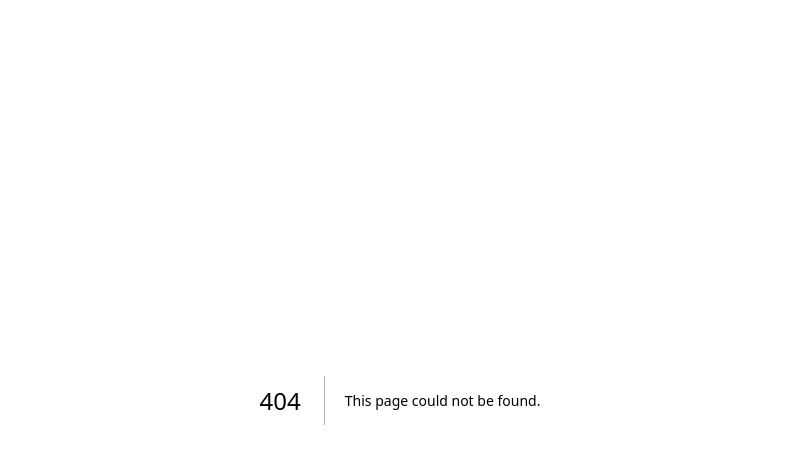
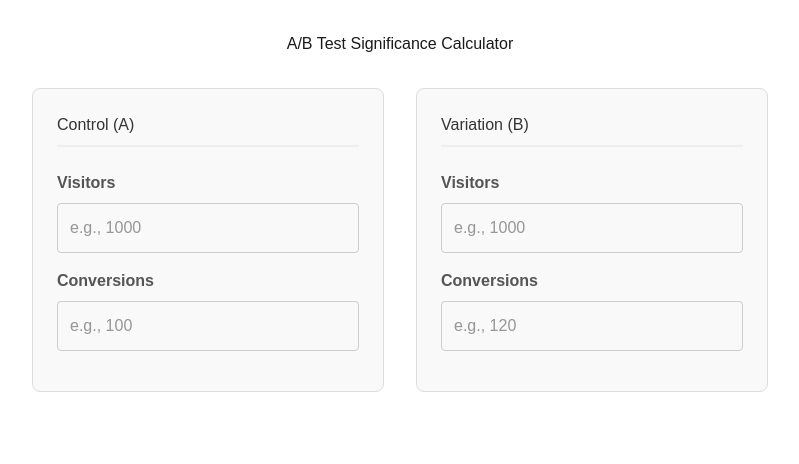
Before and after one commit to GuilhermeM/cxl-calculator, a Next.js app: page /calculator in a window 1280 px wide. Before the commit this address had no page. Shown: the top 464 px of the page, without its empty margins (240-1039 px from the left). Built offline with nearby package versions, Linux system fonts and the light colour scheme.

Commit message:
create calculator page

```diff
--- /dev/null
+++ b/app/calculator/Calculator.module.css
@@ -0,0 +1,113 @@
+.container {
+  padding: 2rem;
+  max-width: 800px;
+  margin: 0 auto;
+  font-family: sans-serif;
+  color: #333;
+}
+
+.title {
+  text-align: center;
+  margin-bottom: 2rem;
+  color: #1a1a1a;
+}
+
+.grid {
+  display: grid;
+  grid-template-columns: 1fr 1fr;
+  gap: 2rem;
+  margin-bottom: 2rem;
+}
+
+.card {
+  border: 1px solid #ddd;
+  border-radius: 8px;
+  padding: 1.5rem;
+  background-color: #f9f9f9;
+}
+
+.card h2 {
+  margin-top: 0;
+  border-bottom: 2px solid #eee;
+  padding-bottom: 0.5rem;
+  margin-bottom: 1.5rem;
+  color: #333;
+}
+
+.inputGroup {
+  margin-bottom: 1rem;
+}
+
+.inputGroup label {
+  display: block;
+  margin-bottom: 0.5rem;
+  font-weight: bold;
+  color: #555;
+}
+
+.inputGroup input {
+  width: 100%;
+  padding: 0.75rem;
+  border: 1px solid #ccc;
+  border-radius: 4px;
+  box-sizing: border-box; /* Important for padding and width to work together */
+}
+
+.results {
+  border: 1px solid #ddd;
+  border-radius: 8px;
+  padding: 1.5rem;
+  background-color: #fff;
+}
+
+.results h2 {
+  margin-top: 0;
+  text-align: center;
+  margin-bottom: 1.5rem;
+}
+
+.resultItem {
+  display: flex;
+  justify-content: space-between;
+  padding: 1rem 0;
+  border-bottom: 1px solid #eee;
+}
+
+.resultItem:last-child {
+  border-bottom: none;
+}
+
+.resultItem span {
+  font-size: 1.1rem;
+}
+
+.resultValue {
+  font-weight: bold;
+}
+
+.significant {
+  color: #28a745; /* Green for significant */
+}
+
+.notSignificant {
+  color: #dc3545; /* Red for not significant */
+}
+
+.summary {
+    text-align: center;
+    font-size: 1.2rem;
+    font-weight: bold;
+    margin-top: 1.5rem;
+}
+
+.resultsPreview {
+    margin-top: 1rem;
+    padding-top: 1rem;
+    border-top: 1px solid #eee;
+}
+
+.resultsPreview p {
+    margin: 0;
+    font-weight: bold;
+    color: #333;
+}
--- /dev/null
+++ b/app/calculator/page.tsx
@@ -0,0 +1,196 @@
+"use client";
+
+import React, { useState, useMemo } from 'react';
+import styles from './Calculator.module.css';
+
+// Standard normal cumulative distribution function
+// This is an approximation. For more accuracy, a library might be needed.
+const standardNormalCdf = (z: number): number => {
+  const p = 0.3275911;
+  const a1 = 0.254829592;
+  const a2 = -0.284496736;
+  const a3 = 1.421413741;
+  const a4 = -1.453152027;
+  const a5 = 1.061405429;
+
+  const sign = z >= 0 ? 1 : -1;
+  const t = 1 / (1 + p * Math.abs(z));
+  const poly = a1 * t + a2 * Math.pow(t, 2) + a3 * Math.pow(t, 3) + a4 * Math.pow(t, 4) + a5 * Math.pow(t, 5);
+  const erf = 1 - poly * Math.exp(-Math.pow(z, 2));
+
+  return 0.5 * (1 + sign * erf);
+};
+
+
+const CalculatorPage = () => {
+  const [visitorsA, setVisitorsA] = useState<number | string>('');
+  const [conversionsA, setConversionsA] = useState<number | string>('');
+  const [visitorsB, setVisitorsB] = useState<number | string>('');
+  const [conversionsB, setConversionsB] = useState<number | string>('');
+
+  const results = useMemo(() => {
+    const vA = Number(visitorsA);
+    const cA = Number(conversionsA);
+    const vB = Number(visitorsB);
+    const cB = Number(conversionsB);
+
+    if (vA <= 0 || cA < 0 || vB <= 0 || cB < 0 || cA > vA || cB > vB) {
+      return null;
+    }
+
+    const convRateA = cA / vA;
+    const convRateB = cB / vB;
+    const uplift = (convRateB - convRateA) / convRateA;
+
+    if (convRateA === 0 && convRateB > 0) {
+        // Handle case where control has 0 conversion rate
+        return {
+            convRateA,
+            convRateB,
+            uplift: Infinity,
+            confidence: null,
+            isSignificant: false,
+            pValue: null,
+        };
+    }
+
+    if (convRateA === 0 && convRateB === 0) {
+        return {
+            convRateA: 0,
+            convRateB: 0,
+            uplift: 0,
+            confidence: null,
+            isSignificant: false,
+            pValue: null,
+        };
+    }
+
+    const pooledProb = (cA + cB) / (vA + vB);
+    const stdError = Math.sqrt(pooledProb * (1 - pooledProb) * (1 / vA + 1 / vB));
+
+    if (stdError === 0) {
+        return {
+            convRateA,
+            convRateB,
+            uplift,
+            confidence: convRateA === convRateB ? 0.5 : (convRateB > convRateA ? 1 : 0),
+            isSignificant: false,
+            pValue: convRateA === convRateB ? 1 : 0,
+        };
+    }
+
+    const zScore = (convRateB - convRateA) / stdError;
+
+    // Two-tailed p-value
+    const pValue = 2 * (1 - standardNormalCdf(Math.abs(zScore)));
+    const confidence = 1 - pValue;
+    const isSignificant = confidence >= 0.95;
+
+    return {
+      convRateA,
+      convRateB,
+      uplift,
+      confidence,
+      isSignificant,
+      pValue,
+    };
+  }, [visitorsA, conversionsA, visitorsB, conversionsB]);
+
+  const formatPercentage = (value: number | null | undefined) => {
+    if (value === null || value === undefined) return 'N/A';
+    if (value === Infinity) return '∞%';
+    return `${(value * 100).toFixed(2)}%`;
+  };
+
+  return (
+    <div className={styles.container}>
+      <h1 className={styles.title}>A/B Test Significance Calculator</h1>
+      <div className={styles.grid}>
+        <div className={styles.card}>
+          <h2>Control (A)</h2>
+          <div className={styles.inputGroup}>
+            <label htmlFor="visitorsA">Visitors</label>
+            <input
+              id="visitorsA"
+              type="number"
+              value={visitorsA}
+              onChange={(e) => setVisitorsA(e.target.value)}
+              placeholder="e.g., 1000"
+            />
+          </div>
+          <div className={styles.inputGroup}>
+            <label htmlFor="conversionsA">Conversions</label>
+            <input
+              id="conversionsA"
+              type="number"
+              value={conversionsA}
+              onChange={(e) => setConversionsA(e.target.value)}
+              placeholder="e.g., 100"
+            />
+          </div>
+          {results && (
+            <div className={styles.resultsPreview}>
+                <p>Conversion Rate: {formatPercentage(results.convRateA)}</p>
+            </div>
+          )}
+        </div>
+
+        <div className={styles.card}>
+          <h2>Variation (B)</h2>
+          <div className={styles.inputGroup}>
+            <label htmlFor="visitorsB">Visitors</label>
+            <input
+              id="visitorsB"
+              type="number"
+              value={visitorsB}
+              onChange={(e) => setVisitorsB(e.target.value)}
+              placeholder="e.g., 1000"
+            />
+          </div>
+          <div className={styles.inputGroup}>
+            <label htmlFor="conversionsB">Conversions</label>
+            <input
+              id="conversionsB"
+              type="number"
+              value={conversionsB}
+              onChange={(e) => setConversionsB(e.target.value)}
+              placeholder="e.g., 120"
+            />
+          </div>
+          {results && (
+             <div className={styles.resultsPreview}>
+                <p>Conversion Rate: {formatPercentage(results.convRateB)}</p>
+            </div>
+          )}
+        </div>
+      </div>
+
+      {results && (
+        <div className={styles.results}>
+          <h2>Results</h2>
+          <div className={styles.resultItem}>
+            <span>Uplift</span>
+            <span className={styles.resultValue}>{formatPercentage(results.uplift)}</span>
+          </div>
+          <div className={styles.resultItem}>
+            <span>Confidence</span>
+            <span
+              className={`${styles.resultValue} ${
+                results.isSignificant ? styles.significant : styles.notSignificant
+              }`}
+            >
+              {formatPercentage(results.confidence)}
+            </span>
+          </div>
+          {results.isSignificant ? (
+              <p className={styles.summary}>The change is statistically significant.</p>
+          ) : (
+            <p className={styles.summary}>The change is not statistically significant.</p>
+          )}
+        </div>
+      )}
+    </div>
+  );
+};
+
+export default CalculatorPage;
```
